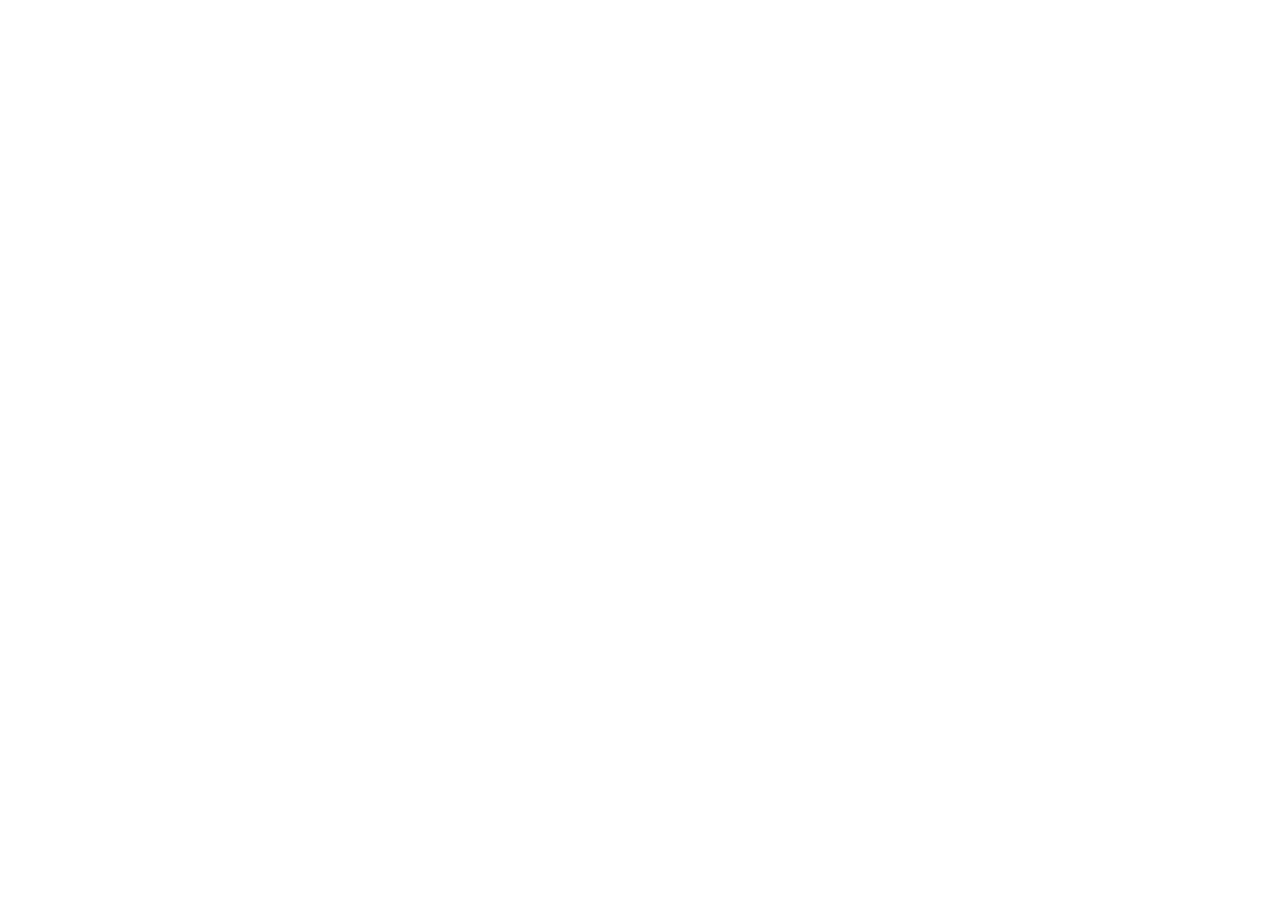
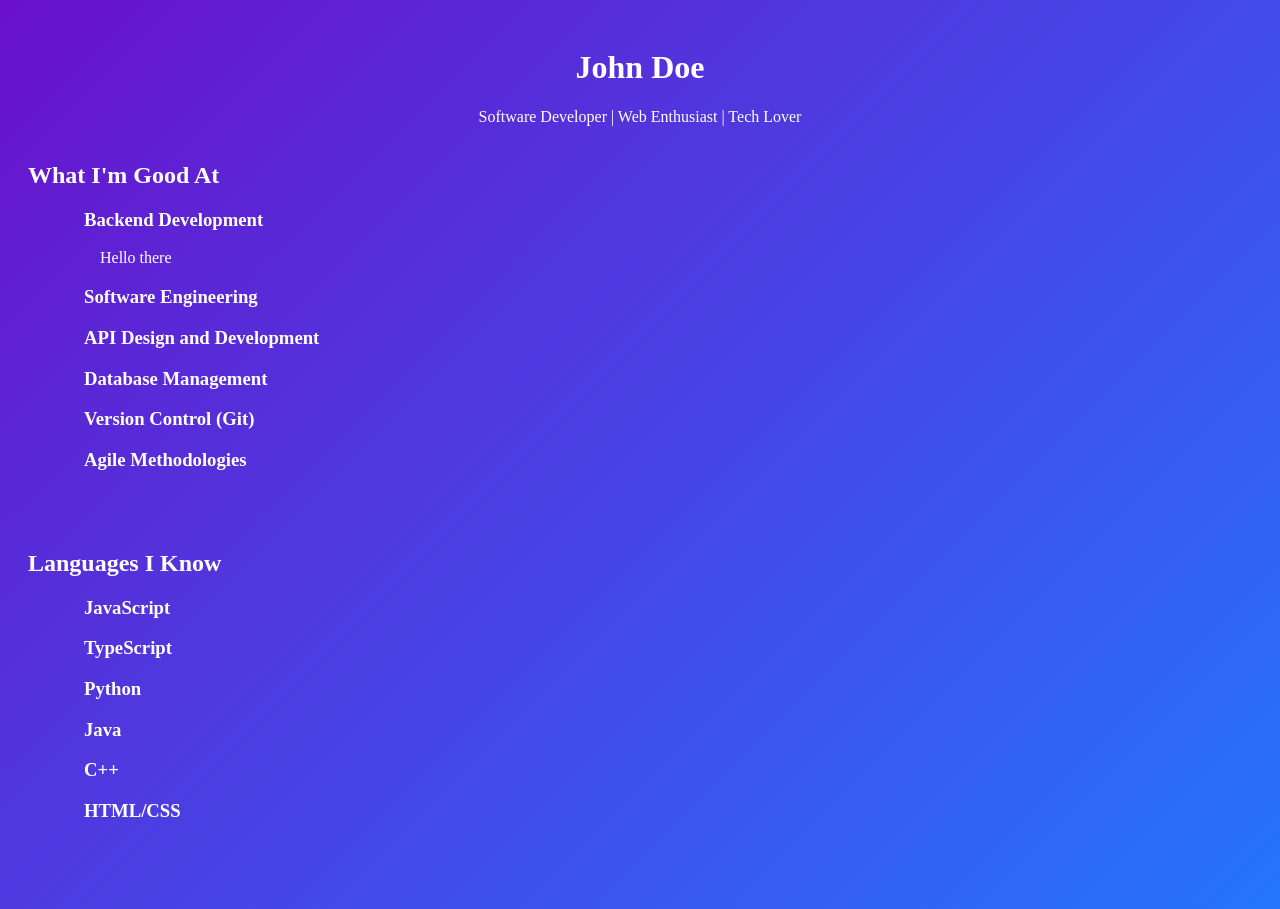
Before and after one commit to jemminiz/jemminiz.github.io, a Vue app: page /resume in a window 1280 px wide. Before the commit this address had no page. Before the commit the page ends 800 px from the top, so only its background shows below. Built offline with nearby package versions, Linux system fonts and the light colour scheme.

Commit message:
Added Resume page. Currently incomplete.

```diff
--- a/src/router/index.js
+++ b/src/router/index.js
@@ -11,9 +11,22 @@ const routes = [
         name: 'Portfolio',
         component: () => import('@/views/Portfolio.vue'),
     },
+    {
+        path: '/resume',
+        name: 'Resume',
+        component: () => import('@/views/Resume.vue'),
+        meta: { title: 'Resume' },
+    },
 ];
 const router = createRouter({
     history: createWebHistory(),
     routes,
 });
+router.afterEach((to) => {
+    if (to.meta && to.meta.title) {
+        document.title = to.meta.title;
+    } else {
+        document.title = 'Portfolio';
+    }
+});
 export default router;
--- a/src/router/index.ts
+++ b/src/router/index.ts
@@ -12,6 +12,12 @@ const routes = [
     name: 'Portfolio',
     component: () => import('@/views/Portfolio.vue'),
   },
+  {
+    path: '/resume',
+    name: 'Resume',
+    component: () => import('@/views/Resume.vue'),
+    meta: { title: 'Resume' },
+  },
 ];
 
 const router = createRouter({
--- a/src/views/Portfolio.vue
+++ b/src/views/Portfolio.vue
@@ -8,30 +8,14 @@
     <section class="about-me">
       <h2>About Me</h2>
       <p>
-        Hey! I'm Jonathan, a backend developer from Virginia getting a Bachelor's degree in Computer Science at The University of Maryland. I'm very passionate about robotics, physics, and all things tech. I have experience in backend development, software engineering, and API design. I love working on projects that challenge me and allow me to learn new languages. In my free time, I work on personal projects, play video games, and work on robotics. I also enjoy spending time with my family and friends, and I love to travel. I'm always looking for new opportunities to grow and learn, so feel free to reach out if you want to connect or collaborate on a project!
+        Hey! I'm Jonathan, a backend developer from Virginia getting a Bachelor's degree in Computer Science at The
+        University of Maryland. I'm very passionate about robotics, physics, and all things tech. I have experience in
+        backend development, software engineering, and API design. I love working on projects that challenge me and
+        allow me to learn new languages. In my free time, I work on personal projects, play video games, and work on
+        robotics. I also enjoy spending time with my family and friends, and I love to travel. I'm always looking for
+        new opportunities to grow and learn, so feel free to reach out if you want to connect or collaborate on a
+        project!
       </p>
-    </section>
-    <section class="competencies">
-      <h2>What I'm Good At</h2>
-      <ul>
-        <li>Backend Development</li>
-        <li>Software Engineering</li>
-        <li>API Design and Development</li>
-        <li>Database Management</li>
-        <li>Version Control (Git)</li>
-        <li>Agile Methodologies</li>
-      </ul>
-    </section>
-    <section class="languages">
-      <h2>Languages I Know</h2>
-      <ul>
-        <li>JavaScript</li>
-        <li>TypeScript</li>
-        <li>Python</li>
-        <li>Java</li>
-        <li>C++</li>
-        <li>HTML/CSS</li>
-        </ul>
     </section>
     <section class="projects">
       <h2>My Projects</h2>
@@ -52,7 +36,9 @@
         <button @click="openLink('mailto:jonathan@emminizer.dev')">Email Me</button>
         <button @click="openLink('https://linkedin.com/in/jemminiz')">LinkedIn</button>
         <button @click="openLink('https://github.com/jemminiz')">GitHub</button>
-        <button @click="openLink('https://www.fiverr.com/jemminiz/help-bring-your-application-to-life')">Have a Job?</button>
+        <button @click="openLink('https://www.fiverr.com/jemminiz/help-bring-your-application-to-life')">Have a
+          Job?</button>
+        <button @click="goToPortfolio">My Resume</button>
       </div>
     </section>
     <section class="footer">
@@ -68,16 +54,20 @@ export default defineComponent({
   name: 'Portfolio',
   setup() {
     const projects = [
-        { id: 1, title: 'Zeno', description: 'A budget and account aggregation app', url: 'https://github.com/jemminiz/Zeno' },
-        { id: 2, title: 'EZ-Template', description: 'Helped maintain a VEX Robotics template used worldwide', url: 'https://github.com/EZ-Robotics/EZ-Template' },
-        { id: 3, title: 'SPOT', description: 'A Scouting Network used by FRC Team 4472 SuperNOVA, created by 3061 HuskieRobotics', url: 'https://github.com/jemminiz/SPOT' },
+      { id: 1, title: 'Zeno', description: 'A budget and account aggregation app', url: 'https://github.com/jemminiz/Zeno' },
+      { id: 2, title: 'EZ-Template', description: 'Helped maintain a VEX Robotics template used worldwide', url: 'https://github.com/EZ-Robotics/EZ-Template' },
+      { id: 3, title: 'SPOT', description: 'A Scouting Network used by FRC Team 4472 SuperNOVA, created by 3061 HuskieRobotics', url: 'https://github.com/jemminiz/SPOT' },
     ];
 
     const openLink = (url: string) => {
       window.open(url, '_blank', 'noopener,noreferrer');
     };
 
-    return { projects, openLink };
+    const goToPortfolio = () => {
+      window.open(`${window.location.origin}/resume`, '_blank');
+    };
+
+    return { projects, openLink, goToPortfolio };
   },
 });
 </script>
@@ -90,17 +80,17 @@ export default defineComponent({
   padding: 20px;
   color: white;
   min-height: 100vh;
-  opacity: 0; /* Start hidden */
-  animation: fadeIn 1s ease-in-out forwards; /* Fade-in animation */
+  opacity: 0;
+  /* Start hidden */
+  animation: fadeIn 1s ease-in-out forwards;
+  /* Fade-in animation */
 }
 
-body {
-  background: linear-gradient(135deg, #6a11cb, #2575fc);
-}
 @keyframes fadeIn {
   from {
     opacity: 0;
   }
+
   to {
     opacity: 1;
   }
@@ -123,9 +113,12 @@ body {
 .about-me {
   width: 100%;
   max-width: 800px;
-  border-bottom: 2px solid rgba(255, 255, 255, 0.3); /* Added border below about me section */
-  padding-bottom: 20px; /* Added spacing below the border */
-  margin-bottom: 20px; /* Added spacing between about me and projects */
+  border-bottom: 2px solid rgba(255, 255, 255, 0.3);
+  /* Added border below about me section */
+  padding-bottom: 20px;
+  /* Added spacing below the border */
+  margin-bottom: 20px;
+  /* Added spacing between about me and projects */
 }
 
 .about-me h2 {
@@ -142,9 +135,12 @@ body {
 .competencies {
   width: 100%;
   max-width: 800px;
-  border-bottom: 2px solid rgba(255, 255, 255, 0.3); /* Added border below competencies section */
-  padding-bottom: 20px; /* Added spacing below the border */
-  margin-bottom: 20px; /* Added spacing between competencies and projects */
+  border-bottom: 2px solid rgba(255, 255, 255, 0.3);
+  /* Added border below competencies section */
+  padding-bottom: 20px;
+  /* Added spacing below the border */
+  margin-bottom: 20px;
+  /* Added spacing between competencies and projects */
 }
 
 .competencies h2 {
@@ -156,9 +152,12 @@ body {
 .languages {
   width: 100%;
   max-width: 800px;
-  border-bottom: 2px solid rgba(255, 255, 255, 0.3); /* Added border below languages section */
-  padding-bottom: 20px; /* Added spacing below the border */
-  margin-bottom: 20px; /* Added spacing between languages and projects */
+  border-bottom: 2px solid rgba(255, 255, 255, 0.3);
+  /* Added border below languages section */
+  padding-bottom: 20px;
+  /* Added spacing below the border */
+  margin-bottom: 20px;
+  /* Added spacing between languages and projects */
 }
 
 .languages h2 {
@@ -170,9 +169,12 @@ body {
 .projects {
   width: 100%;
   max-width: 800px;
-  border-bottom: 2px solid rgba(255, 255, 255, 0.3); /* Added border below project list */
-  padding-bottom: 20px; /* Added spacing below the border */
-  margin-bottom: 20px; /* Added spacing between projects and contact section */
+  border-bottom: 2px solid rgba(255, 255, 255, 0.3);
+  /* Added border below project list */
+  padding-bottom: 20px;
+  /* Added spacing below the border */
+  margin-bottom: 20px;
+  /* Added spacing between projects and contact section */
 }
 
 .projects h2 {
@@ -216,36 +218,47 @@ body {
 }
 
 .contact {
-  position: sticky; /* Changed from sticky to fixed for consistent positioning */
-  bottom: 10px; /* Adjusted to ensure it stays fully visible */
-  left: 10px; /* Added left positioning for mobile responsiveness */
-  right: 10px; /* Added right positioning for mobile responsiveness */
+  position: sticky;
+  /* Changed from sticky to fixed for consistent positioning */
+  bottom: 10px;
+  /* Adjusted to ensure it stays fully visible */
+  left: 10px;
+  /* Added left positioning for mobile responsiveness */
+  right: 10px;
+  /* Added right positioning for mobile responsiveness */
   background: linear-gradient(135deg, #6a11cb, #2575fc);
   color: white;
   text-align: center;
   padding: 15px 20px;
   box-shadow: 0 4px 6px rgba(0, 0, 0, 0.1);
   border-radius: 20px;
-  max-width: 400px; /* Limit the width for larger screens */
-  margin: 0 auto; /* Center horizontally on larger screens */
+  max-width: 400px;
+  /* Limit the width for larger screens */
+  margin: 0 auto;
+  /* Center horizontally on larger screens */
   z-index: 1000;
 }
 
 .contact h2 {
-  font-size: 18px; /* Smaller font size for compact design */
-  margin: 0px 0 10px; /* Reduced margin above the heading */
+  font-size: 18px;
+  /* Smaller font size for compact design */
+  margin: 0px 0 10px;
+  /* Reduced margin above the heading */
 }
 
 .contact-buttons {
   display: flex;
-  flex-wrap: wrap; /* Allow buttons to wrap on smaller screens */
+  flex-wrap: wrap;
+  /* Allow buttons to wrap on smaller screens */
   justify-content: center;
   gap: 10px;
 }
 
 .contact-buttons button {
-  flex: 1 1 auto; /* Allow buttons to resize on smaller screens */
-  min-width: 100px; /* Set a minimum width for buttons */
+  flex: 1 1 auto;
+  /* Allow buttons to resize on smaller screens */
+  min-width: 100px;
+  /* Set a minimum width for buttons */
   background-color: white;
   color: #2575fc;
   border: none;
@@ -270,6 +283,10 @@ body {
   font-size: 14px;
   color: rgba(255, 255, 255, 0.7);
 }
+</style>
 
-
+<style>
+body {
+  background: linear-gradient(135deg, #6a11cb, #2575fc);
+}
 </style>
--- /dev/null
+++ b/src/views/Resume.vue
@@ -0,0 +1,92 @@
+<template>
+    <div class="resume-container fade-in">
+        <header class="header">
+            <h1>John Doe</h1>
+            <p>Software Developer | Web Enthusiast | Tech Lover</p>
+        </header>
+        <section class="competencies">
+            <h2>What I'm Good At</h2>
+            <ul>
+                <h3>Backend Development</h3>
+                <p>Hello there</p>
+                <h3>Software Engineering</h3>
+                <h3>API Design and Development</h3>
+                <h3>Database Management</h3>
+                <h3>Version Control (Git)</h3>
+                <h3>Agile Methodologies</h3>
+            </ul>
+        </section>
+        <section class="languages">
+            <h2>Languages I Know</h2>
+            <ul>
+                <h3>JavaScript</h3>
+                <h3>TypeScript</h3>
+                <h3>Python</h3>
+                <h3>Java</h3>
+                <h3>C++</h3>
+                <h3>HTML/CSS</h3>
+            </ul>
+        </section>
+    </div>
+</template>
+
+<style scoped>
+.resume-container {
+    display: flex;
+    flex-direction: column;
+    align-items: flex-start; /* Change from center to flex-start */
+    padding: 20px;
+    color: white;
+    min-height: 100vh;
+    opacity: 0;
+    /* Start hidden */
+    animation: fadeIn 1s ease-in-out forwards;
+    /* Fade-in animation */
+}
+
+.header {
+    width: 100%;
+    text-align: center;
+}
+
+.header h1,
+.header p {
+  text-align: center;
+}
+
+.competencies, .languages {
+    width: 100%;
+    max-width: 800px;
+    margin-bottom: 40px;
+    text-align: left;
+}
+
+.competencies h2,
+.languages h2 {
+  margin-left: 0;
+}
+.competencies h3,
+.languages h3 {
+  margin-left: 16px;
+}
+.competencies p,
+.languages p {
+  margin-left: 32px;
+}
+
+@keyframes fadeIn {
+    from {
+        opacity: 0;
+    }
+
+    to {
+        opacity: 1;
+    }
+}
+</style>
+
+<style>
+body {
+    background: linear-gradient(135deg, #6a11cb, #2575fc);
+}
+</style>
```
